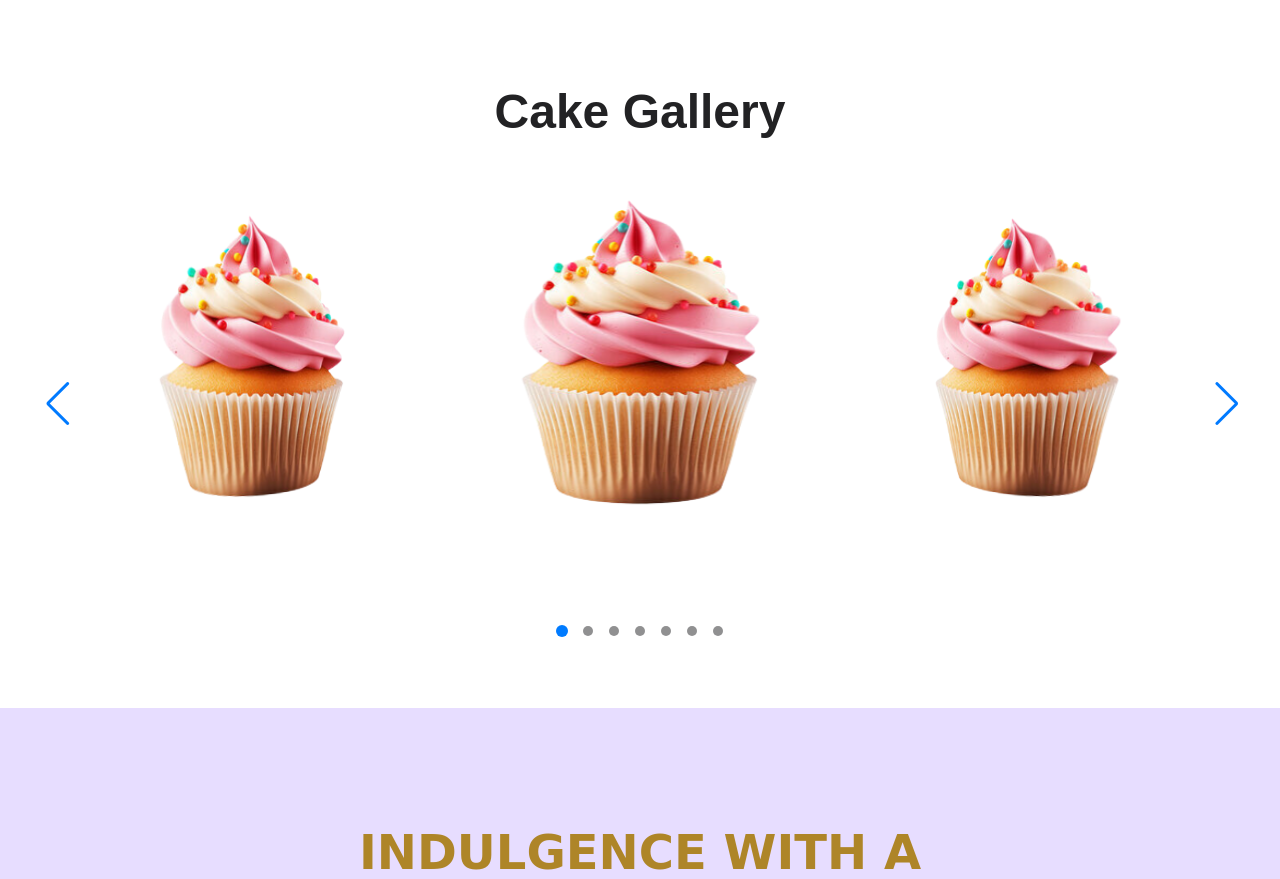
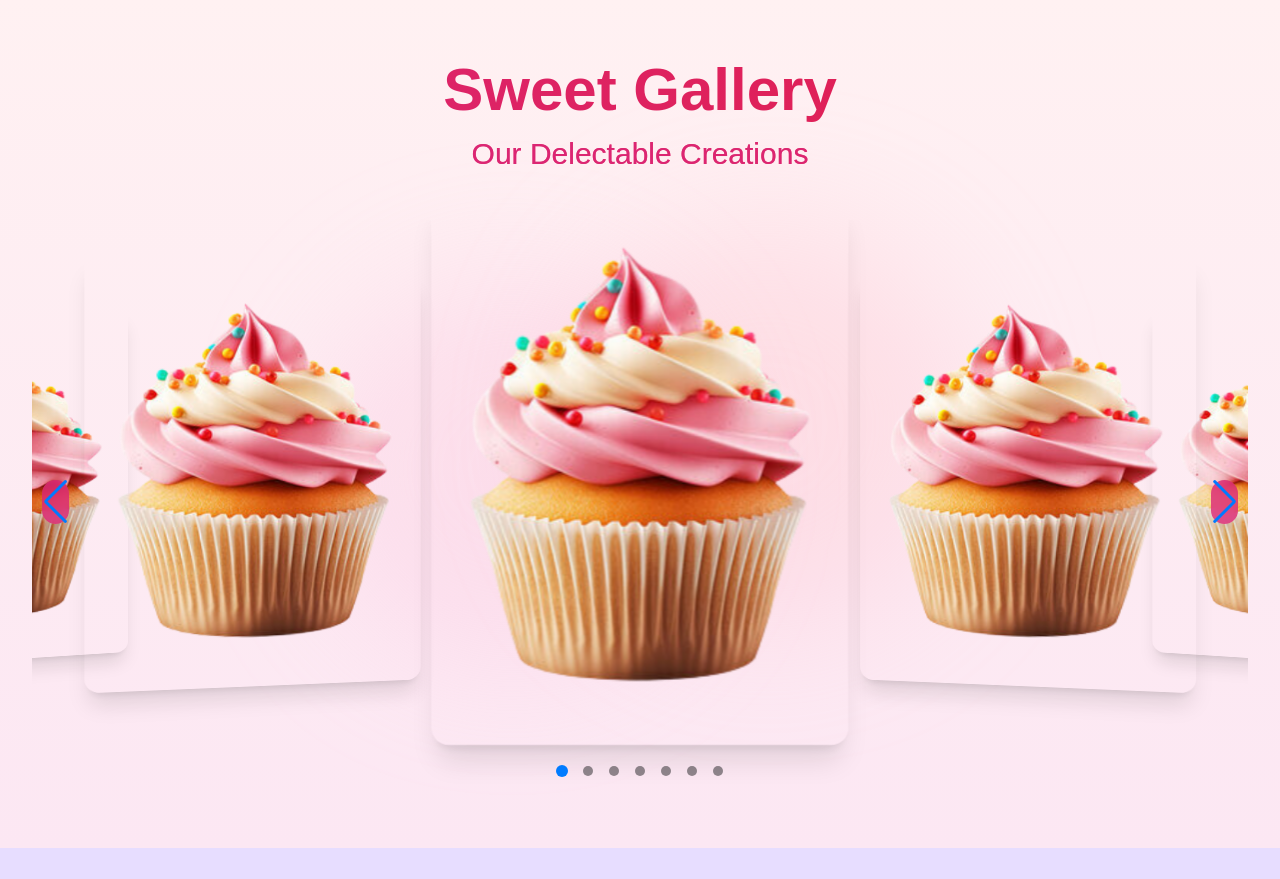
Before and after one commit to lakvedant/GWOC, a Next.js app: page / in a window 1280 px wide. Shown: the part 1880-2759 px from the top of the page. Built offline with nearby package versions, Linux system fonts and the light colour scheme; no server answers; what imagekitio-next would draw is missing.

Commit message:
photocarousel ui improved but button left

```diff
--- a/src/app/page.tsx
+++ b/src/app/page.tsx
@@ -14,6 +14,7 @@ import CuriousHero from "@/components/ui/front2";
 import CakeWheelHero from "@/components/ui/front2";
 import CakeShowcase from "@/components/ui/front2";
 import ValentineCountdown from "@/components/ui/valentine";
+import ImageSlider from "@/components/PhotoCarousel";
 
 const page = () => {
   return (
@@ -21,7 +22,7 @@ const page = () => {
       <Navbar />
       <HeroSection />
       <CuriousSection />
-      <HomePage />
+      <ImageSlider />
       <CupcakeShowcase />
       <WhatsAppChat />
       <FeaturesSection />
--- a/src/components/PhotoCarousel.tsx
+++ b/src/components/PhotoCarousel.tsx
@@ -33,13 +33,19 @@ const SliderController: React.FC<SliderControllerProps> = ({
 	nextRef,
 }) => (
 	<div className="slider-controller">
-		<div ref={prevRef} className="swiper-button-prev slider-arrow">
+		<div
+			ref={prevRef}
+			className="swiper-button-prev slider-arrow hover:scale-125 transition-transform duration-300 bg-pink-600/80 backdrop-blur-sm p-3 w-16 h-16 rounded-full shadow-xl hover:shadow-2xl"
+		>
 			<ChevronLeft className="w-6 h-6 text-white" />
 		</div>
-		<div ref={nextRef} className="swiper-button-next slider-arrow">
-			<ChevronRight className="w-6 h-6 text-white" />
+		<div
+			ref={nextRef}
+			className="swiper-button-next slider-arrow hover:scale-125 transition-transform duration-300 bg-pink-600/80 backdrop-blur-sm p-3 rounded-full shadow-xl hover:shadow-2xl"
+		>
+			<ChevronRight className="w-8 h-8 text-white" />
 		</div>
-		<div className="swiper-pagination"></div>
+		<div className="swiper-pagination !bottom-0 [--swiper-pagination-color:#FF80B5] [--swiper-pagination-bullet-size:12px] hover:[--swiper-pagination-bullet-size:14px] transition-all" />
 	</div>
 );
 
@@ -50,80 +56,99 @@ const ImageSlider: React.FC = () => {
 
 	const handleSlideClick = (index: number) => {
 		if (!swiperRef) return;
-
-		const currentIndex = swiperRef.realIndex;
-		const clickedIndex = index % images.length;
-
-		// Calculate the shortest path to the clicked slide
-		const diff = clickedIndex - currentIndex;
-		const normalizedDiff =
-			((diff + images.length / 2) % images.length) - images.length / 2;
-
-		swiperRef.slideToLoop(clickedIndex, 300);
+		swiperRef.slideToLoop(index, 600, true);
 	};
 
 	return (
-		<div className="container">
-			<h1 className="heading">Cake Gallery</h1>
+		<div className="container mx-auto px-4 py-16 bg-gradient-to-b from-rose-50 to-pink-100 relative overflow-hidden">
+			<div className="absolute inset-0">
+				<div className="absolute top-1/3 left-1/4 w-96 h-96 bg-pink-200/30 rounded-full mix-blend-multiply filter blur-3xl animate-float" />
+				<div className="absolute bottom-1/4 right-1/4 w-96 h-96 bg-rose-200/30 rounded-full mix-blend-multiply filter blur-3xl animate-float-delayed" />
+			</div>
+
+			<h1 className="text-5xl md:text-6xl font-bold text-center mb-12 bg-gradient-to-r from-pink-600 to-rose-600 bg-clip-text text-transparent">
+				Sweet Gallery
+				<span className="block text-2xl md:text-3xl font-normal mt-4 text-pink-600/80">
+					Our Delectable Creations
+				</span>
+			</h1>
+
 			<Swiper
 				onSwiper={setSwiperRef}
 				effect={"coverflow"}
 				grabCursor={true}
 				centeredSlides={true}
 				loop={true}
-				slidesPerView={3}
+				coverflowEffect={{
+					rotate: 15,
+					stretch: -30,
+					depth: 200,
+					modifier: 1,
+					slideShadows: true,
+				}}
 				breakpoints={{
-					320: {
-						slidesPerView: 1,
-						spaceBetween: 20,
-					},
-					640: {
-						slidesPerView: 2,
-						spaceBetween: 20,
-					},
-					1024: {
-						slidesPerView: 3,
-						spaceBetween: 30,
-					},
+					320: { slidesPerView: 1, spaceBetween: 20 },
+					640: { slidesPerView: 2, spaceBetween: 30 },
+					1024: { slidesPerView: 3, spaceBetween: 40 },
 				}}
-				pagination={{
-					el: ".swiper-pagination",
-					clickable: true,
-				}}
+				pagination={{ clickable: true }}
 				navigation={{
 					prevEl: prevRef.current,
 					nextEl: nextRef.current,
-					enabled: true,
 				}}
 				modules={[EffectCoverflow, Pagination, Navigation]}
-				className="swiper_container"
+				className="!pb-16"
 				onInit={(swiper) => {
-					if (typeof swiper.params.navigation !== "boolean") {
-						const navigation = swiper.params.navigation;
-						if (navigation) {
-							navigation.prevEl = prevRef.current;
-							navigation.nextEl = nextRef.current;
-						}
+					if (swiper.params.navigation && typeof swiper.params.navigation !== "boolean") {
+						swiper.params.navigation.prevEl = prevRef.current;
+						swiper.params.navigation.nextEl = nextRef.current;
 					}
 					swiper.navigation.init();
 					swiper.navigation.update();
-				}}>
+				}}
+			>
 				{images.map((imagePath, index) => (
 					<SwiperSlide
 						key={index}
-						className="pb-12 cursor-pointer"
-						onClick={() => handleSlideClick(index)}>
+						className="group relative overflow-hidden rounded-2xl shadow-xl hover:shadow-2xl transition-all duration-500"
+						onClick={() => handleSlideClick(index)}
+					>
+						<div className="absolute inset-0 bg-gradient-to-t from-pink-900/40 to-transparent z-10 opacity-0 group-hover:opacity-100 transition-opacity duration-300" />
 						<Image
 							src={imagePath}
-							alt={`Cake slide ${index + 1}`}
-							width={500}
-							height={500}
-							priority={index === 0}
+							alt={`Cake ${index + 1}`}
+							width={600}
+							height={800}
+							className="w-full h-[500px] object-cover transform group-hover:scale-105 transition-transform duration-500"
+							priority={index < 3}
 						/>
+						<div className="absolute bottom-0 left-0 right-0 p-6 bg-gradient-to-t from-black/60 to-transparent text-white opacity-0 group-hover:opacity-100 transition-opacity duration-300 z-20">
+							<h3 className="text-xl font-bold mb-2">Sweet Delight #{index + 1}</h3>
+							<p className="text-sm opacity-90">Velvety layers • Fresh berries • Premium ingredients</p>
+						</div>
 					</SwiperSlide>
 				))}
 				<SliderController prevRef={prevRef} nextRef={nextRef} />
 			</Swiper>
+
+			<style jsx global>{`
+        @keyframes float {
+          0%, 100% { transform: translateY(0) scale(1); }
+          50% { transform: translateY(-20px) scale(1.05); }
+        }
+        .animate-float { animation: float 8s ease-in-out infinite; }
+        .animate-float-delayed { animation: float 8s 2s ease-in-out infinite; }
+
+        .swiper-slide-active {
+          transform: scale(1.1) !important;
+          z-index: 1 !important;
+        }
+
+        .swiper-slide-shadow-left,
+        .swiper-slide-shadow-right {
+          background: linear-gradient(90deg, rgba(255,255,255,0.3) 0%, transparent 100%) !important;
+        }
+      `}</style>
 		</div>
 	);
 };
```
